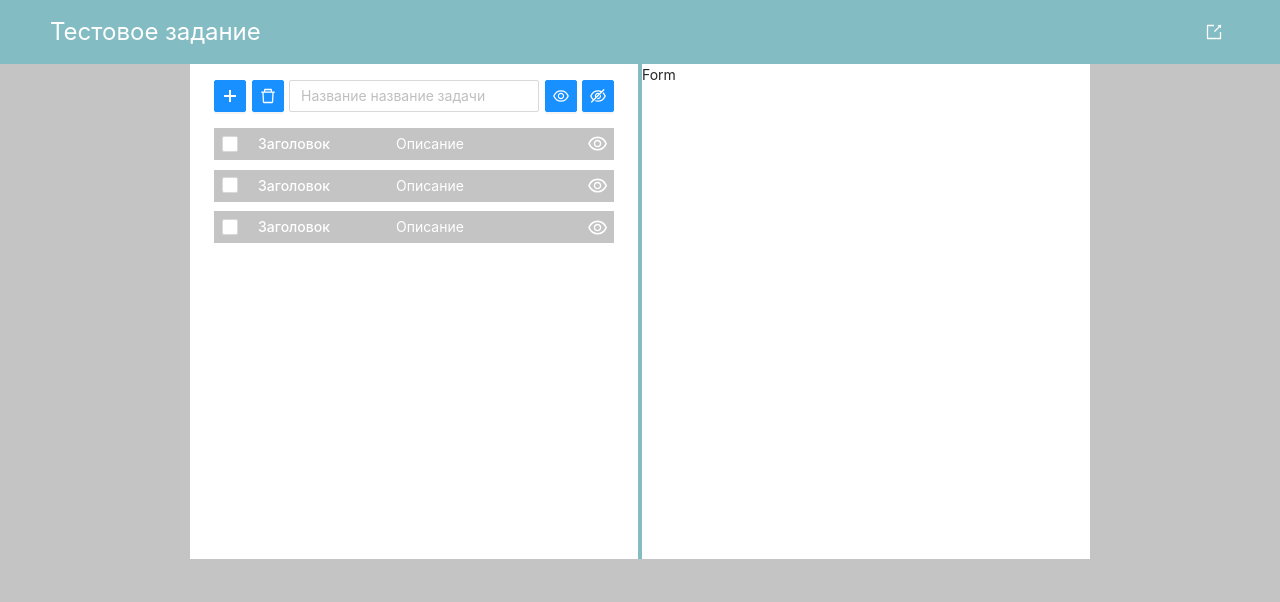
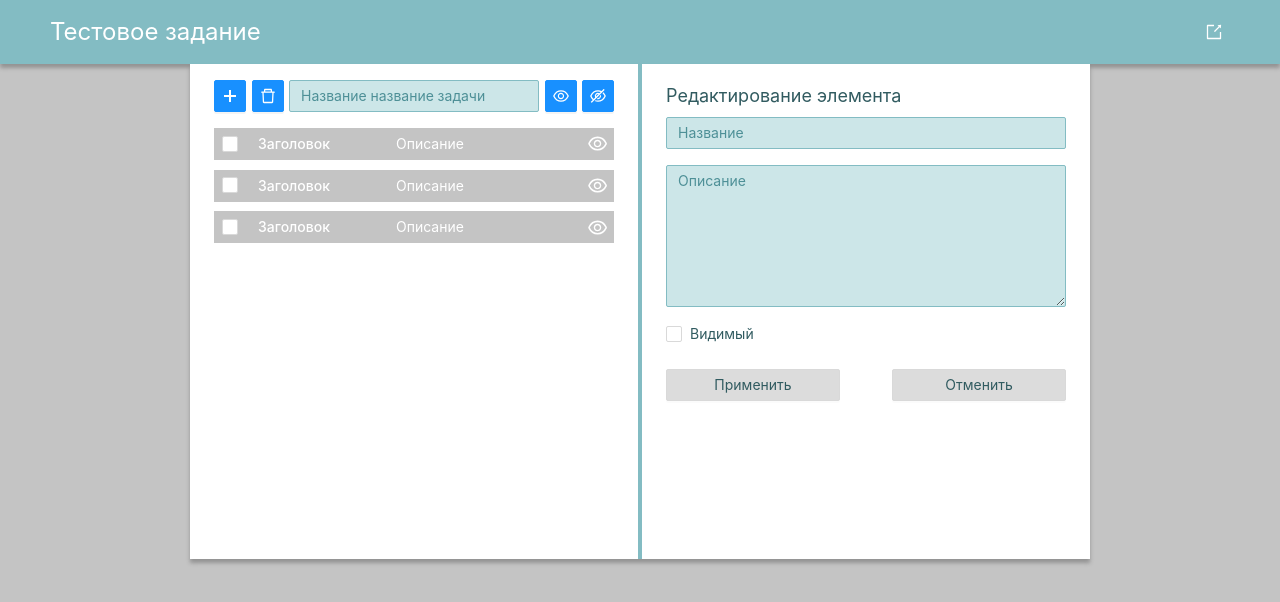
Before and after one commit to fallofElil/react-mobx-test, a React (Create React App) app: page / in a window 1280 px wide. Shown: the top 602 px of the page. Built offline with nearby package versions, Linux system fonts and the light colour scheme.

Commit message:
preparing mobx

```diff
--- a/src/App.tsx
+++ b/src/App.tsx
@@ -5,6 +5,7 @@ import withStyles, { WithStylesProps } from 'react-jss';
 import { colors } from './styles/variables';
 import Header from './components/header';
 import List from './components/list/list';
+import Form from './components/form';
 
 const App: FC<WithStylesProps<typeof styles>> = ({ classes }) => {
   const { Content } = Layout;
@@ -19,7 +20,7 @@ const App: FC<WithStylesProps<typeof styles>> = ({ classes }) => {
               <List />
             </Col>
             <Col span={12} className={classes.column}>
-              Form
+              <Form />
             </Col>
           </Row>
         </Content>
@@ -41,6 +42,7 @@ const styles = {
   row: {
     alignItems: 'stretch',
     height: '100%',
+    boxShadow: '0px 4px 4px rgba(0, 0, 0, 0.25)',
   },
   column: {
     '&:first-child': {
--- /dev/null
+++ b/src/components/form.tsx
@@ -0,0 +1,67 @@
+import React, { FC } from 'react';
+import { Typography, Input, Checkbox, Button } from 'antd';
+import withStyles, { WithStylesProps } from 'react-jss';
+import { colors } from '../styles/variables';
+
+const Form: FC<WithStylesProps<typeof styles>> = ({ classes }) => {
+  const { Title } = Typography;
+  const { TextArea } = Input;
+
+  return (
+    <section className={classes.wrapper}>
+      <Title level={2}>Редактирование элемента</Title>
+      <form>
+        <Input className={classes.field} placeholder={'Название'} />
+
+        <TextArea rows={6} className={classes.field} placeholder={'Описание'} />
+
+        <Checkbox className={classes.checkbox}>
+          Видимый
+        </Checkbox>
+
+        <div className={classes.btnWrapper}>
+          <Button className={classes.btn}>Применить</Button>
+          <Button className={classes.btn}>Отменить</Button>
+        </div>
+      </form>
+    </section>
+  );
+};
+
+const styles = {
+  wrapper: {
+    padding: '20px 2rem',
+    '& h2.ant-typography': {
+      color: colors.txtDark,
+      fontSize: '18px',
+      fontWeight: 'normal',
+    },
+  },
+  btnWrapper: {
+    display: 'flex',
+    justifyContent: 'space-between',
+  },
+  field: {
+    marginBottom: 16,
+    backgroundColor: colors.primaryLight,
+    borderColor: colors.primary,
+    '&::placeholder': {
+      color: '#4e9097',
+    },
+  },
+  checkbox: {
+    marginBottom: '2rem',
+    color: colors.txtDark,
+  },
+  btn: {
+    width: 174,
+    backgroundColor: colors.lightBackground,
+    color: colors.txtDark,
+    '&:hover': {
+      backgroundColor: colors.primaryLight,
+      borderColor: colors.primaryLight,
+    },
+  },
+};
+
+export default withStyles(styles)(Form);
--- a/src/components/header.tsx
+++ b/src/components/header.tsx
@@ -23,6 +23,7 @@ const styles = {
     justifyContent: 'space-between',
     alignItems: 'center',
     backgroundColor: colors.primary,
+    boxShadow: '0px 4px 4px rgba(0, 0, 0, 0.25)',
     '& h1.ant-typography': {
       marginBottom: 0,
       color: colors.txtWhite,
--- a/src/components/list/list-item.tsx
+++ b/src/components/list/list-item.tsx
@@ -42,12 +42,16 @@ const styles = {
   item: {
     padding: 0,
     marginBottom: '0.8rem',
+    backgroundColor: colors.background,
+    '&:hover': {
+      backgroundColor: colors.primaryLight,
+      cursor: 'pointer',
+    },
   },
   meta: {
     display: 'flex',
     justifyContent: 'start',
     alignItems: 'center',
-    backgroundColor: colors.background,
     '& .ant-list-item-meta-avatar': {
       display: 'flex',
       justifyContent: 'center',
--- a/src/components/list/list.tsx
+++ b/src/components/list/list.tsx
@@ -3,6 +3,7 @@ import { Layout, Button, Input, List as AntList } from 'antd';
 import { PlusOutlined, DeleteOutlined, EyeOutlined, EyeInvisibleOutlined } from '@ant-design/icons';
 import withStyles, { WithStylesProps } from 'react-jss';
 import ListItem from './list-item';
+import {colors} from "../../styles/variables";
 
 const List: FC<WithStylesProps<typeof styles>> = ({ classes }) => {
   const { Header } = Layout;
@@ -39,6 +40,11 @@ const styles = {
   },
   input: {
     width: 250,
+    backgroundColor: colors.primaryLight,
+    borderColor: colors.primary,
+    '&::placeholder': {
+      color: '#4e9097',
+    },
   },
 };
 
--- a/src/styles/variables.ts
+++ b/src/styles/variables.ts
@@ -1,6 +1,10 @@
 export const colors = {
   primary: '#83BCC3',
+  primaryLight: '#CCE6E8',
   txtDark: '#315B60',
   txtWhite: '#FFF',
   background: '#C4C4C4',
+  lightBackground: '#DCDCDC',
+  inputBorder: '#83BCC3',
+  placeholder: '#2B2B2B',
 };
```
Also changed, not shown: src/models/ListItem.ts (added, +11 -0 lines), 1 other file (tests, documents, lock files or other folders).
